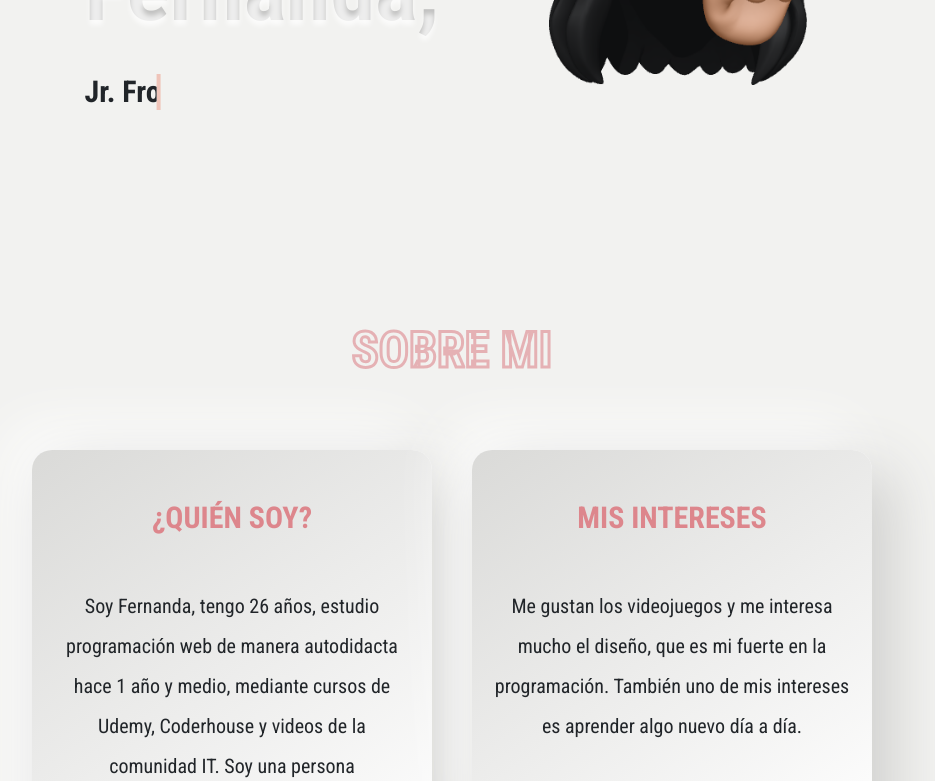
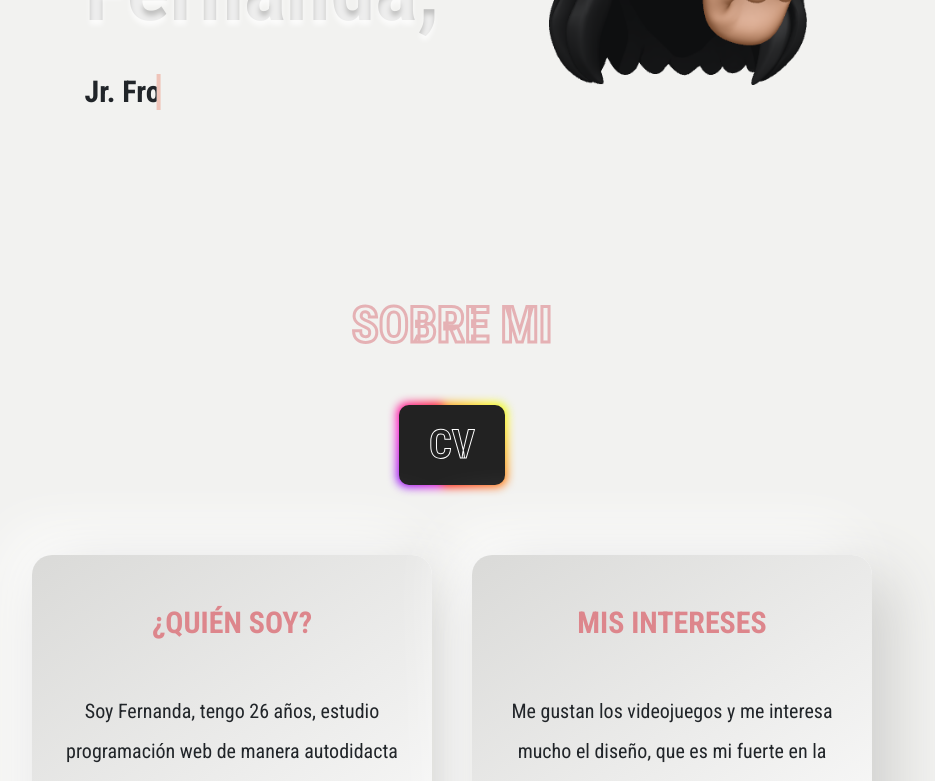
Before and after one commit to feruzu/Mi-Portfolio, a React (Vite) app: page / in a window 1280 px wide. Shown: the part 580-1361 px from the top of the page, without its empty margins (188-1123 px from the left). Built offline with nearby package versions, Linux system fonts and the light colour scheme.

Commit message:
Añadí CV

```diff
--- a/src/components/SobreMi/SobreMi.css
+++ b/src/components/SobreMi/SobreMi.css
@@ -6,7 +6,7 @@ section.sobre-mi {
     margin-top: 70rem;
     width: 80%;
     height: 80vh;
-    padding-top: 20rem;
+    padding-top: 15rem;
     padding-bottom: 60rem;
 }
 
@@ -58,6 +58,96 @@ div.card {
     border-radius: 2rem;
 }
 
+.cv {
+    justify-content: center;
+    align-items: center;
+    margin: 0 auto;
+    display: flex;
+}
+
+a#cv {
+    position: absolute;
+    font-weight: 600;
+    font-size: 4rem;
+    text-decoration: none;
+    padding: 0rem 3rem 0rem 3rem;
+    border-radius: 2rem;
+    -webkit-text-stroke: 1px #ffffff;
+    color: transparent;
+    background-image: linear-gradient(to right, #8ac3e1, #a7bee9, #c8b8e4, #e3b3d3, #f2b2bd);
+}
+
+a#cv{
+  border: none;
+  outline: none;
+  background: #272727;
+  cursor: pointer;
+  position: relative;
+  z-index: 0;
+  user-select: none;
+  -webkit-user-select: none;
+  touch-action: manipulation;
+  margin-bottom: 5rem;
+}
+
+a#cv:before {
+  content: "";
+  background: linear-gradient(
+    45deg,
+    #ff0000,
+    #ff7300,
+    #fffb00,
+    #48ff00,
+    #00ffd5,
+    #002bff,
+    #7a00ff,
+    #ff00c8,
+    #ff0000
+  );
+  position: absolute;
+  top: -2px;
+  left: -2px;
+  background-size: 400%;
+  z-index: -1;
+  filter: blur(5px);
+  -webkit-filter: blur(5px);
+  width: calc(100% + 4px);
+  height: calc(100% + 4px);
+  animation: glowing-button-85 20s linear infinite;
+  transition: opacity 0.3s ease-in-out;
+  border-radius: 10px;
+}
+
+@keyframes glowing-button-85 {
+  0% {
+    background-position: 0 0;
+  }
+  50% {
+    background-position: 400% 0;
+  }
+  100% {
+    background-position: 0 0;
+  }
+}
+
+a#cv:after {
+  z-index: -1;
+  content: "";
+  position: absolute;
+  width: 100%;
+  height: 100%;
+  background: #222;
+  left: 0;
+  top: 0;
+  border-radius: 10px;
+}
+
+a#cv:hover {
+    transform: scale(1.2);
+}
+
+
+
 /* Responsive */
 
 @media (max-width: 991px) {
@@ -68,6 +158,10 @@ div.card {
 
     section div.card {
         margin: 5rem;
+    }
+
+    a#cv {
+        margin-bottom: 0rem;
     }
 
 }
--- a/src/components/SobreMi/SobreMi.jsx
+++ b/src/components/SobreMi/SobreMi.jsx
@@ -7,6 +7,10 @@ export const SobreMi = () => {
 
         <div className="titulo-sobre-mi">
           <h2>SOBRE MI</h2>
+        </div>
+
+        <div className='cv'>
+        <a id='cv' href='/docs/CV.pdf' download>CV</a>
         </div>
 
         <div className='cards'>
```
